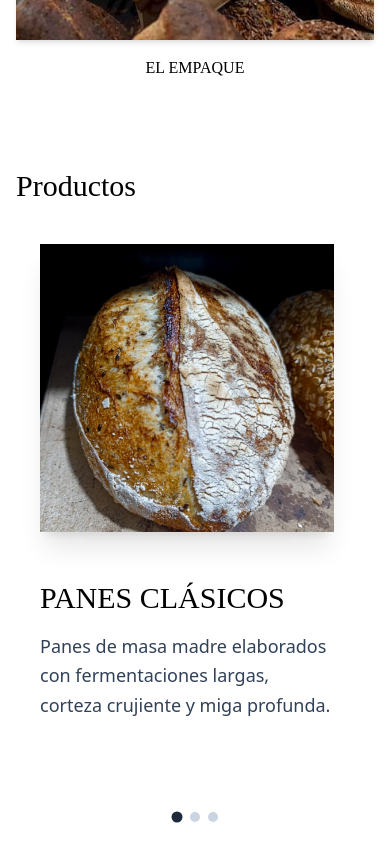
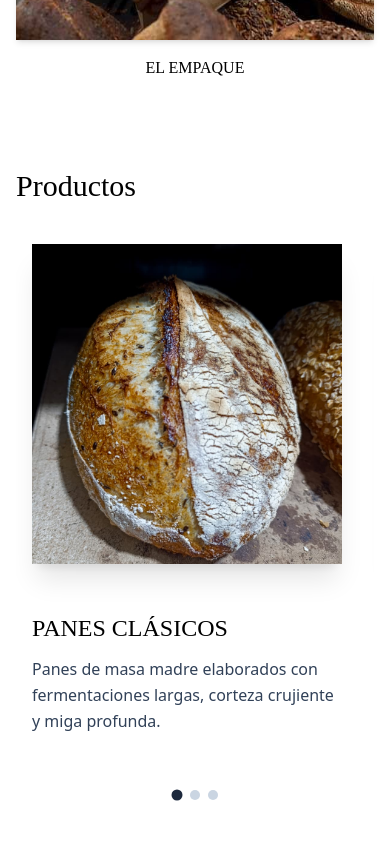
Before and after one commit to kasenciosm/tilico, a React (Vite) app: page / in a window 390 px wide. Shown: the part 3420-4264 px from the top of the page. Built offline with nearby package versions, Linux system fonts and the light colour scheme; a web font is replaced by a local one.

Commit message:
optimizando carga de slider en mobile

```diff
--- a/src/components/About.jsx
+++ b/src/components/About.jsx
@@ -1,4 +1,4 @@
-import React from 'react'
+import React from "react";
 
 const About = () => {
   return (
@@ -36,31 +36,30 @@ const About = () => {
           text-slate-800
         "
           >
-        Kenyi Asencios, el Chef Tilico, con una pasión inigualable por la cocina
-        y los procesos artesanales, comenzó esta aventura trabajando con masas madre
-        y fermentaciones naturales.
-        <br /><br />
+            Kenyi Asencios, el Chef Tilico, con una pasión inigualable por la
+            cocina y los procesos artesanales, comenzó esta aventura trabajando
+            con masas madre y fermentaciones naturales.
+            <br />
+            <br />
             Hoy desarrolla una variedad de panes de larga fermentación,
-        elaborados con una masa madre activa desde el 2022,
-        cuidada día a día como el corazón de Tilico.
+            elaborados con una masa madre activa desde el 2022, cuidada día a
+            día como el corazón de Tilico.
           </p>
         </div>
 
         {/* Imagen */}
         <div className="w-full md:w-1/2 flex justify-center pb-8">
           <img
-        className="
-          w-3/4 md:w-full
-          shadow-xl
-          object-cover
-        "
+            className="w-3/4 md:w-full shadow-xl object-cover"
             src="/kenyi.jpeg"
             alt="Chef Tilico"
+            loading="lazy"
+            decoding="async"
           />
         </div>
       </div>
     </section>
-  )
-}
+  );
+};
 
-export default About
+export default About;
--- a/src/components/Content.jsx
+++ b/src/components/Content.jsx
@@ -49,6 +49,8 @@ const Content = () => {
             <img
               src={item.img}
               alt={item.alt}
+              loading="lazy"
+              decoding="async"
               className="
                 w-full
                 h-56 md:h-80 lg:h-96
--- a/src/components/Intro.jsx
+++ b/src/components/Intro.jsx
@@ -42,6 +42,8 @@ const Intro = () => {
             drop-shadow-[0_15px_10px_rgba(0,0,0,0.35)]
           "
             src="/masamadre.png"
+            loading="lazy"
+            decoding="async"
             alt="Tilico masa madre"
           />
         </div>
@@ -62,10 +64,11 @@ const Intro = () => {
           text-slate-800
         "
           >
-        En Tilico elaboramos nuestros panes con masa madre,
-        respetando los tiempos de fermentación y los procesos tradicionales
-        que dan como resultado sabores profundos, mejor textura y una experiencia auténtica.
-        Cada pan es fruto de paciencia, técnica y dedicación al buen hacer artesanal.
+            En Tilico elaboramos nuestros panes con masa madre, respetando los
+            tiempos de fermentación y los procesos tradicionales que dan como
+            resultado sabores profundos, mejor textura y una experiencia
+            auténtica. Cada pan es fruto de paciencia, técnica y dedicación al
+            buen hacer artesanal.
           </p>
         </div>
       </div>
--- a/src/components/Products.jsx
+++ b/src/components/Products.jsx
@@ -1,4 +1,5 @@
 import React, { useState, useRef } from "react";
+import { useEffect } from "react";
 import { FaArrowLeft, FaArrowRight } from "react-icons/fa";
 
 const slides = [
@@ -22,37 +23,67 @@ const slides = [
   },
 ];
 
-const Slide = ({ slide }) => (
-  <div className="w-full max-w-6xl flex flex-col md:flex-row items-center gap-12 px-6">
+const Slide = ({ slide, isMobile = false }) => (
+  <div
+    className={`
+      w-full max-w-6xl flex
+      ${isMobile ? "flex-col gap-6" : "flex-col md:flex-row gap-12"}
+      items-center px-4
+    `}
+  >
     <img
       src={slide.image}
       alt={slide.title}
-      loading="lazy"
+      loading={isMobile ? "lazy" : "eager"}
       decoding="async"
-      className="w-full md:w-1/2 h-72 md:h-80 object-cover shadow-xl"
+      className={`
+        w-full md:w-1/2
+        ${isMobile ? "h-64 shadow-md" : "h-80 shadow-xl"}
+        object-cover
+      `}
     />
 
     <div className="w-full md:w-1/2 text-left">
-      <h4 className="text-3xl font-hedvig mb-4">{slide.title}</h4>
-      <p className="text-lg text-slate-700 leading-relaxed">
+      <h4 className="text-2xl md:text-3xl font-hedvig mb-3">
+        {slide.title}
+      </h4>
+      <p className="text-base md:text-lg text-slate-700 leading-relaxed">
         {slide.description}
       </p>
     </div>
   </div>
 );
 
+
 const Products = () => {
   const [current, setCurrent] = useState(0);
   const [mobileIndex, setMobileIndex] = useState(0);
+  const [showMobileSlider, setShowMobileSlider] = useState(false);
   const mobileTrackRef = useRef(null);
 
+  const ticking = useRef(false);
+
   const handleMobileScroll = () => {
-    const el = mobileTrackRef.current;
-    if (!el) return;
+    if (ticking.current) return;
+    ticking.current = true;
 
-    const index = Math.round(el.scrollLeft / el.clientWidth);
-    setMobileIndex(index);
+    requestAnimationFrame(() => {
+       const el = mobileTrackRef.current;
+      if (!el) return;
+
+      const index = Math.round(el.scrollLeft / el.clientWidth);
+      setMobileIndex(index);
+      ticking.current = false;
+    });
+
   };
+
+  useEffect(() => {
+    if(window.innerWidth < 768) {
+      requestIdleCallback(() => setShowMobileSlider(true));
+    }
+
+  }, []);
 
   const prev = () => setCurrent((c) => Math.max(c - 1, 0));
   const next = () =>
@@ -99,7 +130,8 @@ const Products = () => {
       </div>
 
       {/* ===== MOBILE SLIDER ===== */}
-      <div
+      {showMobileSlider && (
+        <div
         ref={mobileTrackRef}
         onScroll={handleMobileScroll}
         className="md:hidden overflow-x-auto snap-x snap-mandatory flex gap-4 px-2 scroll-smooth"
@@ -110,6 +142,7 @@ const Products = () => {
           </div>
         ))}
       </div>
+      )}
 
       {/* DOTS MOBILE */}
       <div className="md:hidden flex justify-center gap-2 mt-14">
```
Lines whose indentation alone changed are shown as unchanged.
